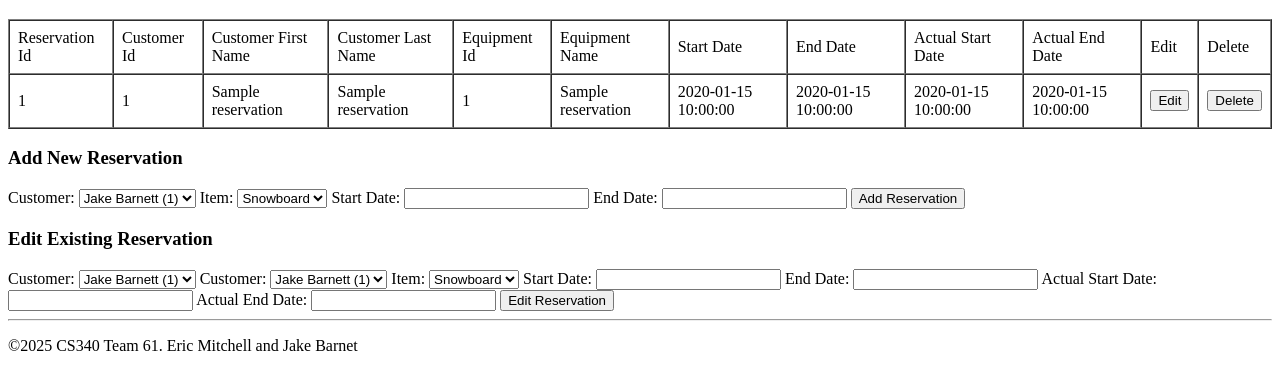
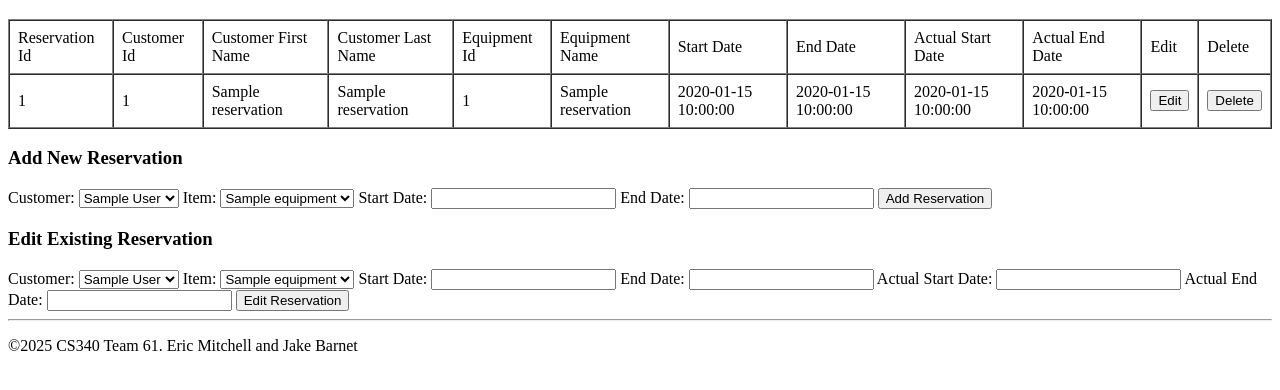
Before and after one commit to jakebarn-osu/cs340-final-project, a Flask app: template templates/reservations.html in a window 1280 px wide. Shown: the part 190-580 px from the top of the page. Run offline with Flask 3, Linux system fonts and the light colour scheme; the template is opened without the code that fills it: most values are stand-ins (such as "Sample title", 1, 10 or a date in 2020).

Commit message:
Hook up queries, add delete SP. (#10)
Co-authored-by: Jake Barnett <mrjbarnett@gmail.com>

```diff
--- a/app.py
+++ b/app.py
@@ -7,16 +7,57 @@ port = 8000
 
 app = Flask(__name__)
 
-_customers = [
-   { "first-name": "jake", "last-name": "barnett", "phone-number": "206-123-4567", "address": "123 Fake St"},
-   { "first-name": "eric", "last-name": "mitchell", "phone-number": "206-987-6543", "address": "456 Front St"},
-]
+customers_query = """
+SELECT
+   *
+FROM
+   Customers;
+"""
 
-def get_customer_from_db() -> List[dict[str, str]]:
-   return _customers
+equipment_query = """
+SELECT
+   eq.id,
+   eq.item_name,
+   ca.activity_type as category
+FROM
+   Equipment eq
+   JOIN Categories ca ON eq.category_id = ca.id;
+"""
 
-def save_customer_to_db(new_customer: dict[str, str]) -> None:
-   _customers.append(new_customer)
+reservations_query = """
+SELECT
+   cu.id as customer_id,
+   cu.first_name as customer_first_name,
+   cu.last_name as customer_last_name,
+   eq.id as equipment_id,
+   eq.item_name as equipment_name,
+   res.id as reservation_id,
+   res.start_date as start_date,
+   res.end_date as end_date,
+   res.actual_start_date as actual_start_date,
+   res.actual_end_date as actual_end_date
+FROM
+   Reservations res
+   JOIN Customers cu ON res.customer_id = cu.id
+   JOIN Equipment eq ON res.equipment_id = eq.id;
+"""
+
+def fetchAll(query: str) -> List[dict[str, str]]:
+   dbConnection = db.connectDB()
+   rows = db.query(dbConnection, query).fetchall()
+   return rows
+
+def delete_reservation_by_id(reservation_id: str):
+      dbConnection = db.connectDB()
+      cursor = dbConnection.cursor()
+      delete_query = "CALL sp_delete_reservation(%s);"
+
+      cursor.execute(delete_query, (reservation_id))
+
+      # while cursor.nextset():
+      #    pass
+
+      dbConnection.commit()
 
 # Routes
 @app.route("/", methods=["GET"])
@@ -78,90 +119,43 @@ def delete_store_inventory():
 @app.route("/customers", methods=["GET", "POST"])
 def customers():
    if request.method == "POST":
-      print(request.form)
-      first_name = request.form.get("first-name") or ""
-      last_name = request.form.get("last-name") or ""
-      phone = request.form.get("phone-number") or ""
+      # TODO:
+      # Sanitize Input
+      first_name = request.form.get("first_name") or ""
+      last_name = request.form.get("last_name") or ""
+      phone = request.form.get("phone_number") or ""
       address = request.form.get("address") or ""
 
-      save_customer_to_db({
-         "first-name": first_name,
-         "last-name": last_name,
-         "phone-number": phone,
-         "address": address,
-      })
+      # TODO:
+      # Save Customer To DB
 
       # redirect clears POST data and reloads table
       return redirect("/customers")
 
-   customers_list = get_customer_from_db()
-   return render_template("/customers.html", customers=customers_list)
+   customers = fetchAll(customers_query)
+   return render_template("/customers.html", customers=customers)
 
 @app.route("/equipment", methods=["GET", "POST"])
 def equipment():
-   equipment = [
-      {"id": 1, "item_name": "snowboard", "category": "Skiing" },
-      {"id": 2, "item_name": "skiis",     "category": "Skiing" },
-      {"id": 3, "item_name": "backpack",  "category": "Hiking" },
-      {"id": 4, "item_name": "trekking",  "category": "Hiking" },
-      {"id": 5, "item_name": "helmet",    "category": "Cycling" },
-      {"id": 6, "item_name": "ski_poles", "category": "Skiings" },
-      {"id": 7, "item_name": "goggles",   "category": "Skiings" },
-      {"id": 8, "item_name": "bicycle",   "category": "Cycling" },
-   ]
+   equipment = fetchAll(equipment_query)
    return render_template("/equipment.html", equipment=equipment)
 
-
-# id int AUTO_INCREMENT NOT NULL,
-	# customer_id int,
-	# equipment_id int,
-	# start_date datetime NOT NULL,
-	# end_date datetime NOT NULL,
-	# actual_start_date datetime NOT NULL,
-	# actual_end_date datetime NOT NULL,
-	# FOREIGN KEY (customer_id) REFERENCES Customers(id) ON DELETE CASCADE,
-	# FOREIGN KEY (equipment_id) REFERENCES Equipment(id) ON DELETE CASCADE,
 @app.route("/reservations", methods=["GET", "POST"])
 def reservations():
-   reservations = [
-      {
-         "reservation_id": "1",
-         "customer_id": "1",
-         "customer_first_name": "jake",
-         "customer_last_name": "barnett",
-         "equipment_id": "1",
-         "equipment_name": "snowboard",
-         "start_date": "1/1/2025",
-         "end_date": "1/10/2025",
-         "actual_start_date": "1/1/2025",
-         "actual_end_date": "1/9/2025"
-       },
-       {
-         "reservation_id": "2",
-         "customer_id": "1",
-         "customer_first_name": "jake",
-         "customer_last_name": "barnett",
-         "equipment_id": "2",
-         "equipment_name": "skiis",
-         "start_date": "2/1/2025",
-         "end_date": "2/20/2025",
-         "actual_start_date": "1/1/2025",
-         "actual_end_date": ""
-       },
-       {
-         "reservation_id": "3",
-         "customer_id": "2",
-         "customer_first_name": "eric",
-         "customer_last_name": "mitchell",
-         "equipment_id": "8",
-         "equipment_name": "bicycle",
-         "start_date": "3/1/2025",
-         "end_date": "3/15/2025",
-         "actual_start_date": "",
-         "actual_end_date": ""
-       },
-   ]
-   return render_template("/reservations.html", reservations=reservations)
+   if request.method == "POST":
+      #TODO: Handle create reservation
+      return redirect("/reservations")
+
+   reservations = fetchAll(reservations_query)
+   customers = fetchAll(customers_query)
+   equipment = fetchAll(equipment_query)
+   return render_template("/reservations.html", reservations=reservations, customers=customers, equipment=equipment)
+
+@app.route("/reservations-delete", methods=["POST"])
+def reservations_delete():
+   reservation_id = request.form.get("delete_reservation_id") or ""
+   delete_reservation_by_id(reservation_id)
+   return redirect("/reservations")
 
 @app.route("/categories", methods=["GET", "POST"])
 def categories():
@@ -184,12 +178,12 @@ def reset_db():
       dbConnection.commit()
 
       print("DB was successfully reset")
-      return redirect("/")
    except Exception as e:
       print(f"Error executing reset DB query error: {e}")
    finally:
       cursor.close()
       dbConnection.close()
+      return redirect("/")
 
 # Listener
 if __name__ == "__main__":
--- a/db/DML.sql
+++ b/db/DML.sql
@@ -68,15 +68,16 @@ FROM
 
 --- Equipment Queries ---
 SELECT
+    eq.id,
     eq.item_name,
-    ca.activity_type
+    ca.activity_type AS category
 FROM
     Equipment eq
     JOIN Categories ca ON eq.category_id = ca.id;
 
 --- Reservations Queries ---
 SELECT
-    res.*,
+    res. *,
     eq.item_name,
     cu.first_name,
     cu.last_name
--- a/templates/customers.html
+++ b/templates/customers.html
@@ -21,9 +21,9 @@
     <tbody>
         {% for customer in customers %}
         <tr>
-            <td>{{ customer["first-name"] }}</td>
-            <td>{{ customer["last-name"] }}</td>
-            <td>{{ customer["phone-number"] }}</td>
+            <td>{{ customer["first_name"] }}</td>
+            <td>{{ customer["last_name"] }}</td>
+            <td>{{ customer["phone_number"] }}</td>
             <td>{{ customer["address"] }}</td>
             <td>
                 <button>Delete</button>
--- a/templates/reservations.html
+++ b/templates/reservations.html
@@ -26,7 +26,6 @@
     <tbody>
         {% for reservation in reservations %}
         <tr>
-
             <td>{{ reservation["reservation_id"]}}</td>
             <td>{{ reservation["customer_id"]}}</td>
             <td>{{ reservation["customer_first_name"]}}</td>
@@ -41,7 +40,10 @@
                 <button>Edit</button>
             </td>
             <td>
-                <button>Delete</button>
+                <form id="delete_reservation_form" method="POST" action="/reservations-delete">
+					<input type="hidden" name="delete_reservation_id" value="{{ reservation['reservation_id'] }}">
+					<button type="submit">Delete</button>
+				</form>
             </td>
         </tr>
         {% endfor %}
@@ -51,22 +53,20 @@
 <p><em>No reservations found.</em></p>
 {% endif %}
 <h3>Add New Reservation</h3>
-<form method="POST" action="/customers">
-
+<form method="POST" action="/reservations">
     <label for="customer_id">Customer:</label>
     <select id="customer_id" name="customer_id">
-        <option value="1">Jake Barnett (1)</option>
-        <option value="2">Eric Mitchell (2)</option>
+        {% for customer in customers %}
+            <option value="{{ customer['id'] }}">{{ customer["first_name"]}} {{ customer["last_name"]}}</option>
+        {% endfor %}
     </select>
-
-
 
     <label for="equipment_id">Item:</label>
     <select id="equipment_id" name="equipment_id">
-        <option value="1">Snowboard</option>
-        <option value="2">Skis</option>
+        {% for eq in equipment %}
+            <option value="{{ equipment['id'] }}">{{ equipment["name"]}}</option>
+        {% endfor %}
     </select>
-
 
     <label for="start_date">Start Date:</label>
     <input type="text" id="start_date" name="start_date" required />
@@ -78,25 +78,20 @@
 </form>
 
 <h3>Edit Existing Reservation</h3>
-<form method="POST" action="/customers">
+<form method="POST" action="/reservations-edit">
     <label for="customer_id">Customer:</label>
     <select id="customer_id" name="customer_id">
-        <option value="1">Jake Barnett (1)</option>
-        <option value="2">Eric Mitchell (2)</option>
-    </select>
-
-    <label for="customer_id">Customer:</label>
-    <select id="customer_id" name="customer_id">
-        <option value="1">Jake Barnett (1)</option>
-        <option value="2">Eric Mitchell (2)</option>
+        {% for customer in customers %}
+            <option value="{{ customer['id'] }}">{{ customer["first_name"]}} {{ customer["last_name"]}}</option>
+        {% endfor %}
     </select>
 
     <label for="equipment_id">Item:</label>
     <select id="equipment_id" name="equipment_id">
-        <option value="1">Snowboard</option>
-        <option value="2">Skis</option>
+        {% for eq in equipment %}
+            <option value="{{ equipment['id'] }}">{{ equipment["name"]}}</option>
+        {% endfor %}
     </select>
-
 
     <label for="start_date">Start Date:</label>
     <input type="text" id="start_date" name="start_date" required />
```
Also changed, not shown: db/PL.sql (+28 -7 lines).
